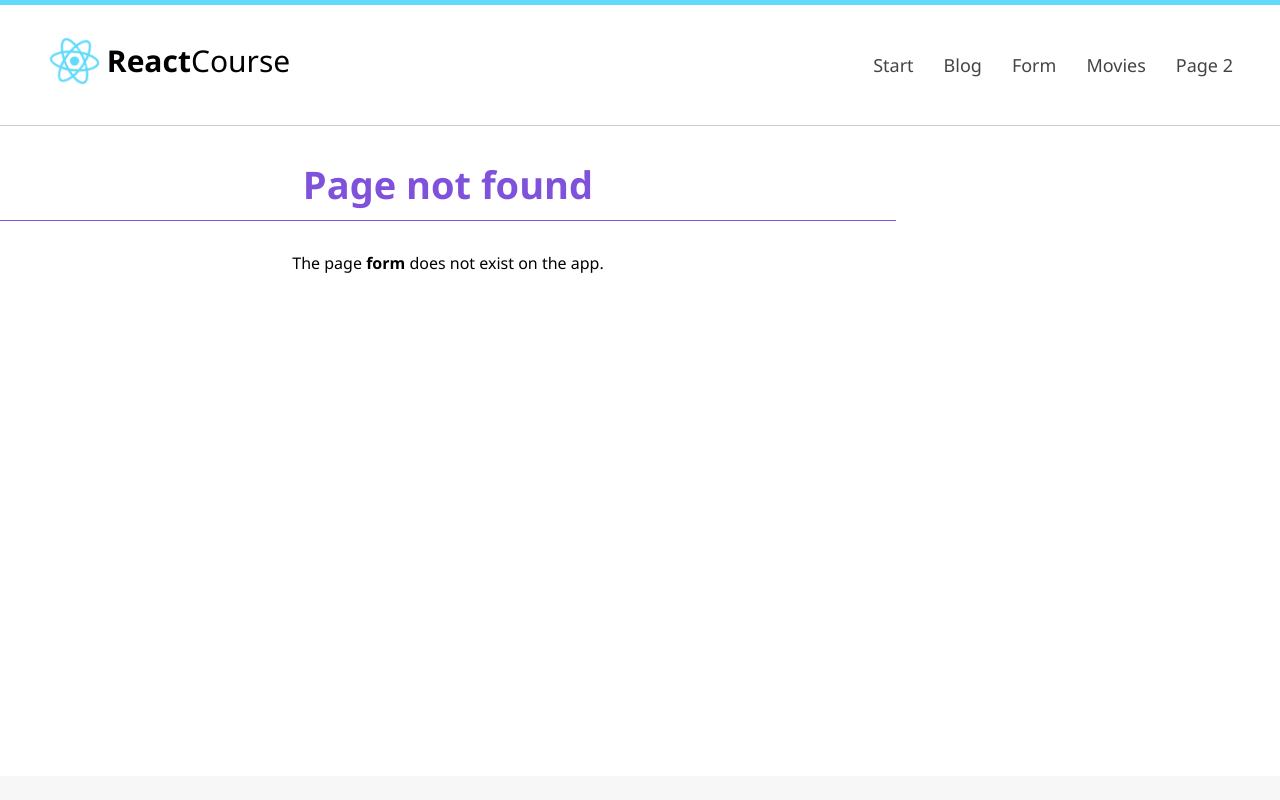
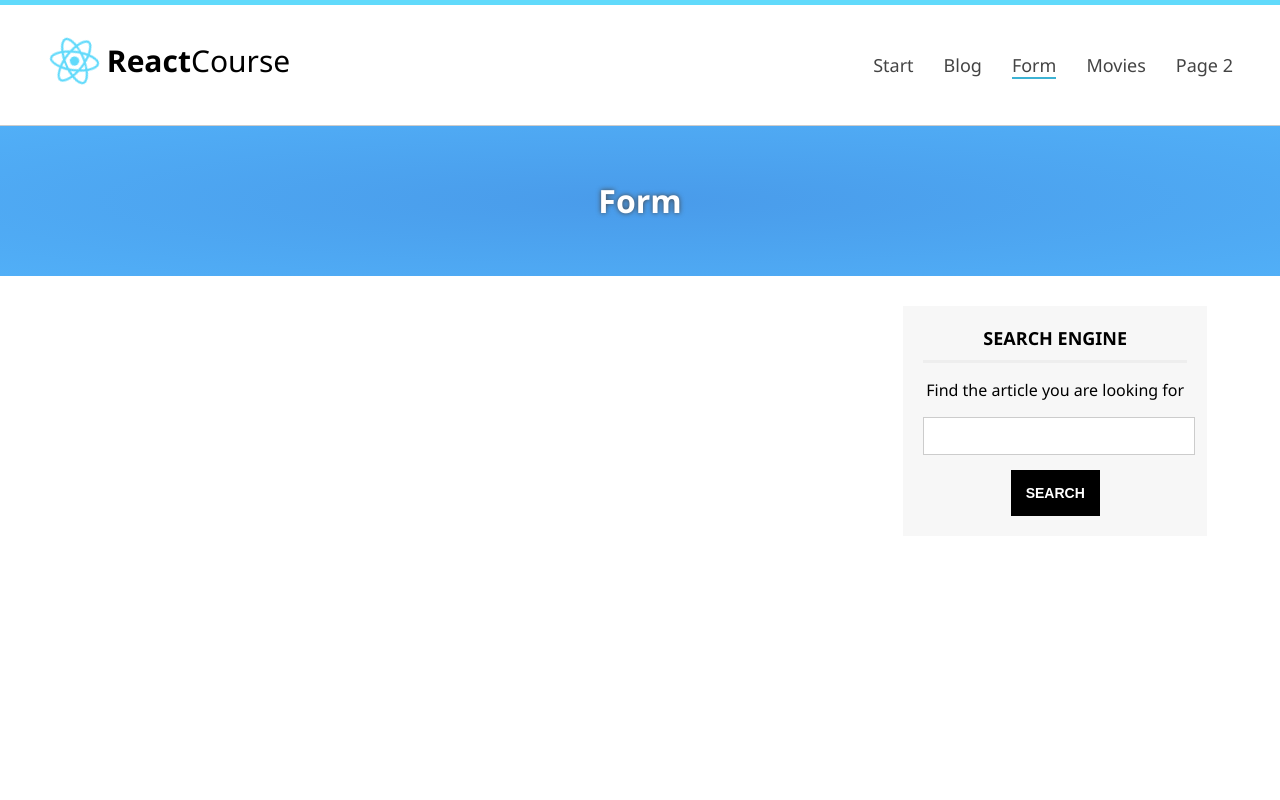
Before and after one commit to rrg1459/mern, a React (Create React App) app in the folder client/: page /form in a window 1280 px wide. Before the commit this address had no page. Shown: the top 800 px of the page. Built offline with nearby package versions, Linux system fonts and the light colour scheme.

Commit message:
Add component form

```diff
--- a/client/src/Router.js
+++ b/client/src/Router.js
@@ -7,6 +7,8 @@ import Error from './components/Error';
 import Header from './components/Header';
 import Footer from './components/Footer';
 import Home from './components/Home';
+import Form from './components/Form';
+import Movies from './components/Movies';
 
 const Router = () => {
 
@@ -43,6 +45,8 @@ const Router = () => {
         <Route path="/" element={<Home />} />
         <Route path="/home" element={<Home />} />
         <Route path="/blog" element={<Blog />} />
+        <Route path="/form" element={<Form />} />
+        <Route path="/movies" element={<Movies />} />
         <Route path="/second" element={<MyComponent />} />
         <Route path="/no-component" element={(
           <>
--- /dev/null
+++ b/client/src/components/Form.js
@@ -0,0 +1,26 @@
+import Sidebar from "./Sidebar";
+import Slider from "./Slider";
+
+const Form = () => {
+
+  return (
+    <div id="form">
+      <Slider
+        title="Form"
+        size="slider-small"
+      />
+      <div className="center">
+        <div id="content">
+          {/* ***  */}
+        </div>
+
+        <Sidebar
+        />
+
+      </div>
+    </div>
+
+  );
+}
+
+export default Form;
--- a/client/src/components/Header.js
+++ b/client/src/components/Header.js
@@ -23,8 +23,8 @@ const Header = () => {
           <ul>
             <li><Link to="/" className={pathname === '/' ? "active" : ''}>Start</Link></li>
             <li><Link to="/blog"  className={pathname === '/test' ? "active" : ''}>Blog</Link></li>
-            <li><Link to="/second"  className={pathname === '/second' ? "active" : ''}>Form</Link></li>
-            <li><Link to="/no-component"  className={pathname === '/no-component' ? "active" : ''}>Movies</Link></li>
+            <li><Link to="/form"  className={pathname === '/form' ? "active" : ''}>Form</Link></li>
+            <li><Link to="/movies"  className={pathname === '/movies' ? "active" : ''}>Movies</Link></li>
             <li><Link to="/optionals/Rafael"  className={pathname === '/optionals/Rafael' ? "active" : ''}>Page 2</Link></li>
           </ul>
         </nav>
--- a/client/src/components/Movies.js
+++ b/client/src/components/Movies.js
@@ -1,5 +1,7 @@
 import { useEffect, useState } from "react";
 import Movie from "./Movie";
+import Slider from "./Slider";
+import Sidebar from "./Sidebar";
 
 const Movies = () => {
 
@@ -40,6 +42,12 @@ const Movies = () => {
     <p>No favorite movie</p>)
 
   return (
+    <>
+      <Slider
+        title="Form"
+        size="slider-small"
+      />
+      <div className="center">
         <div id="content" className="movies">
 
           <h2 className="subheader">Movies</h2>
@@ -54,6 +62,10 @@ const Movies = () => {
           </div>
 
         </div>
+        <Sidebar />
+      </div>
+    </>
+
   );
 }
 
```
Lines whose indentation alone changed are shown as unchanged.
